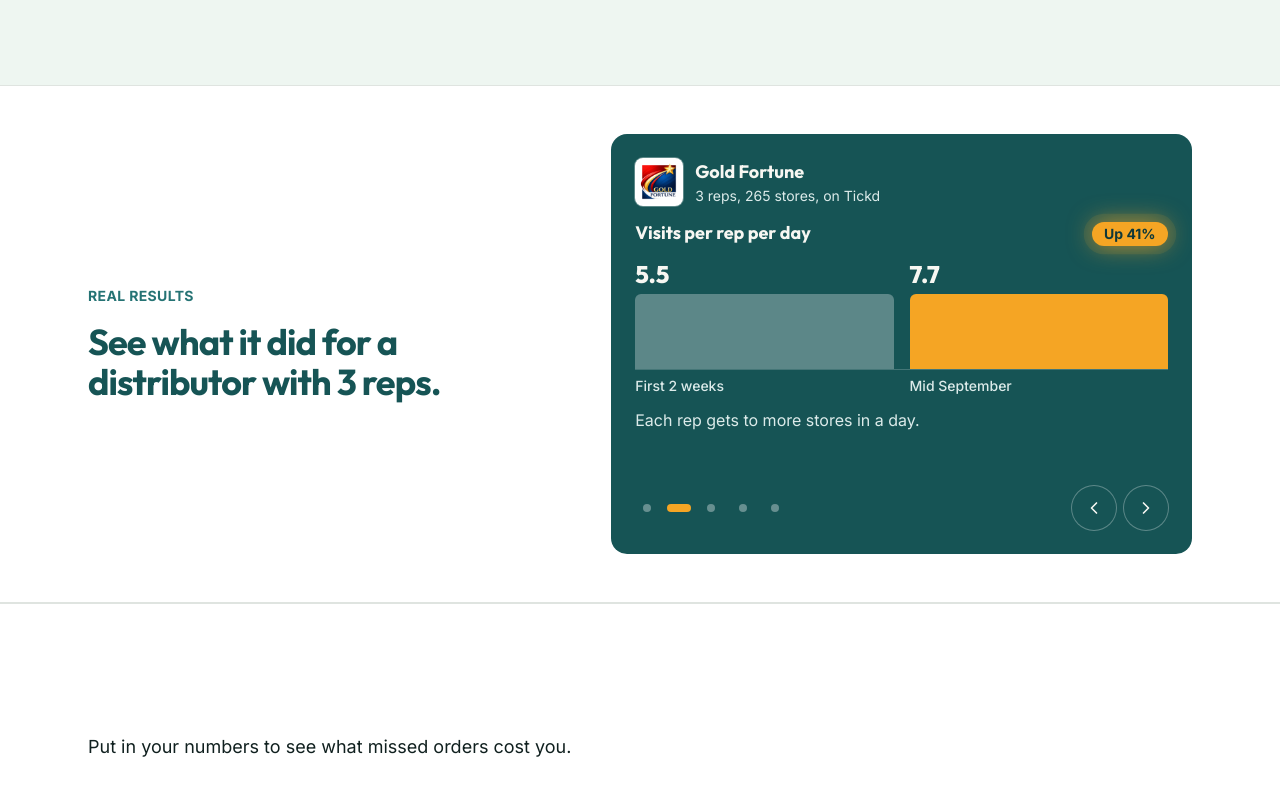
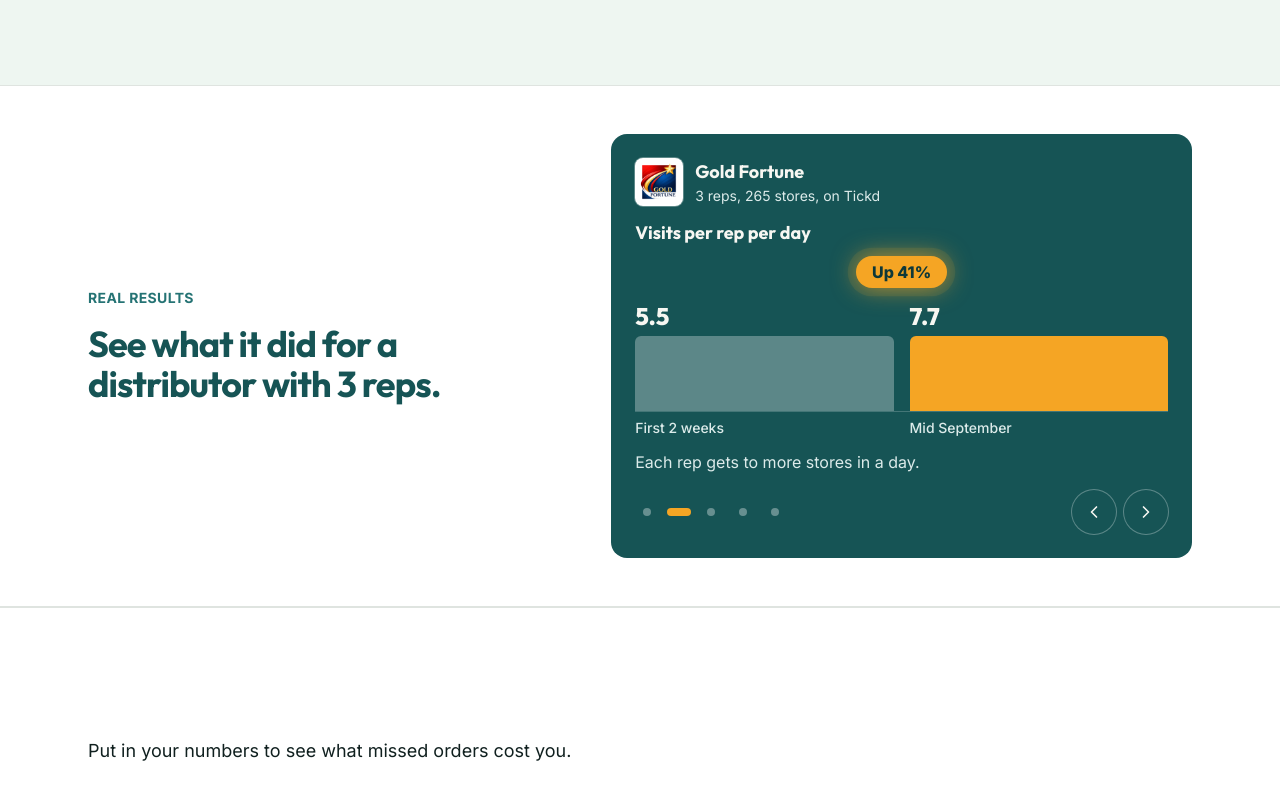
Before and after one commit to conradbrink/Gold-Fortune-Merch-App, a Next.js app in the folder site/: page / in a window 1280 px wide. Shown: the part 2751-3551 px from the top of the page. Built offline with nearby package versions, Linux system fonts and the light colour scheme; no server answers.

Commit message:
Proof badge in the middle of the slide, a little bigger (owner)
Co-Authored-By: Claude Opus 5.5 <noreply@anthropic.com>

```diff
--- a/site/components/proof-slides.tsx
+++ b/site/components/proof-slides.tsx
@@ -119,11 +119,12 @@ export function ProofSlides({ applyHref }: { applyHref: string }) {
       <div className="min-h-[14.5rem] sm:min-h-[15.5rem]" aria-live={auto ? "off" : "polite"}>
         {i < facts.length ? (
           <div key={i} className="tk-slide grid gap-3" role="group" aria-roledescription="slide" aria-label={`${i + 1} of ${SLIDES}`}>
-            <div className="flex flex-wrap items-center justify-between gap-2">
-              <p className="font-display text-lg font-bold leading-tight">{facts[i].label}</p>
-              {/* Glows and jingles like the spots badge (owner, 20 Oct 2026); the
-                  slide's key starts it again on every slide. */}
-              <span className="tk-urgent rounded-full bg-amber-500 px-3 py-0.5 text-sm font-bold text-teal-950">{facts[i].badge}</span>
+            <p className="font-display text-lg font-bold leading-tight">{facts[i].label}</p>
+            {/* In the middle of the slide, glowing and jingling like the spots
+                badge (owner, 20 Oct 2026); the slide's key starts it again on
+                every slide. */}
+            <div className="flex justify-center">
+              <span className="tk-urgent rounded-full bg-amber-500 px-4 py-1 text-base font-extrabold text-teal-950">{facts[i].badge}</span>
             </div>
             <Bars {...facts[i]} />
             <p className="text-teal-100">{facts[i].line}</p>
```
